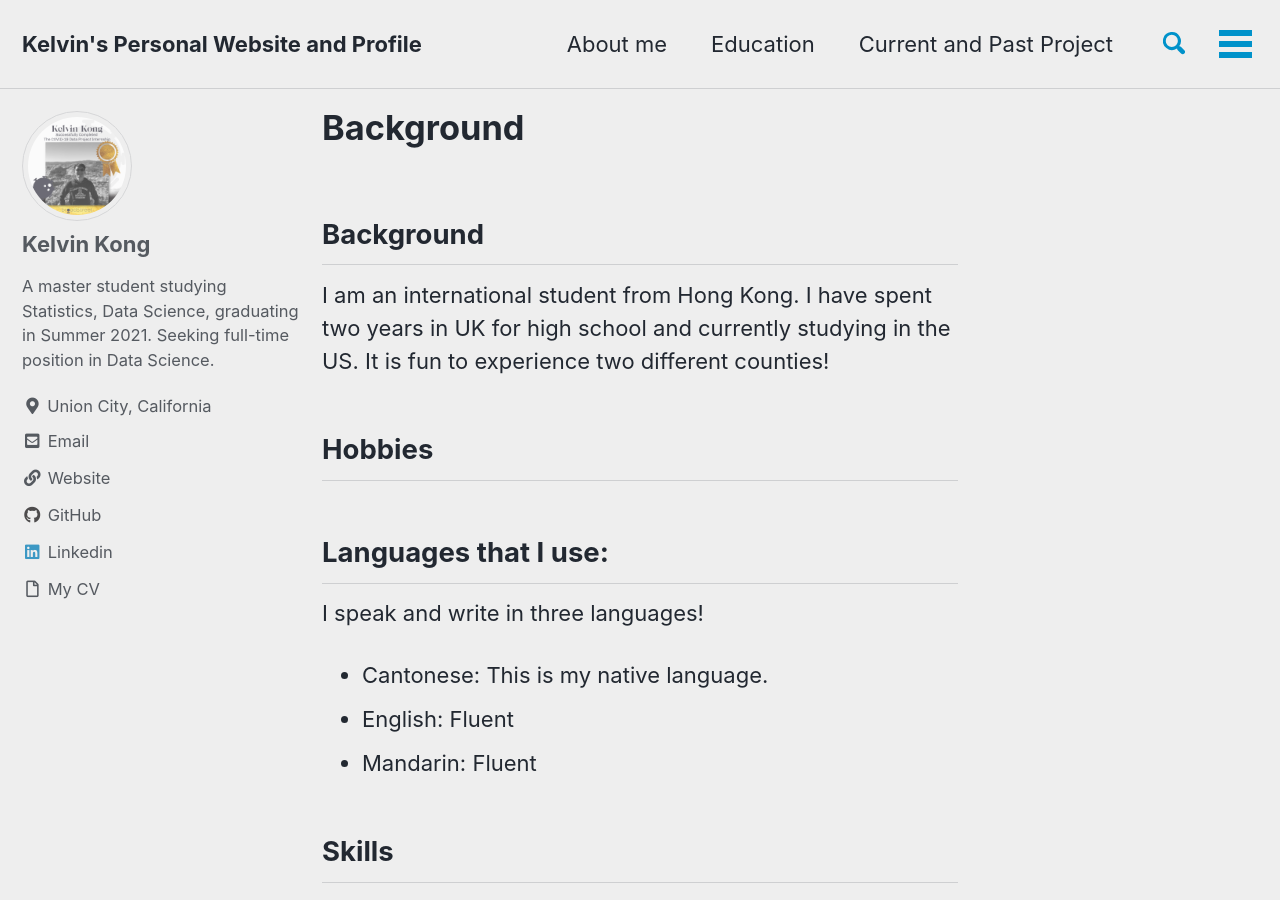
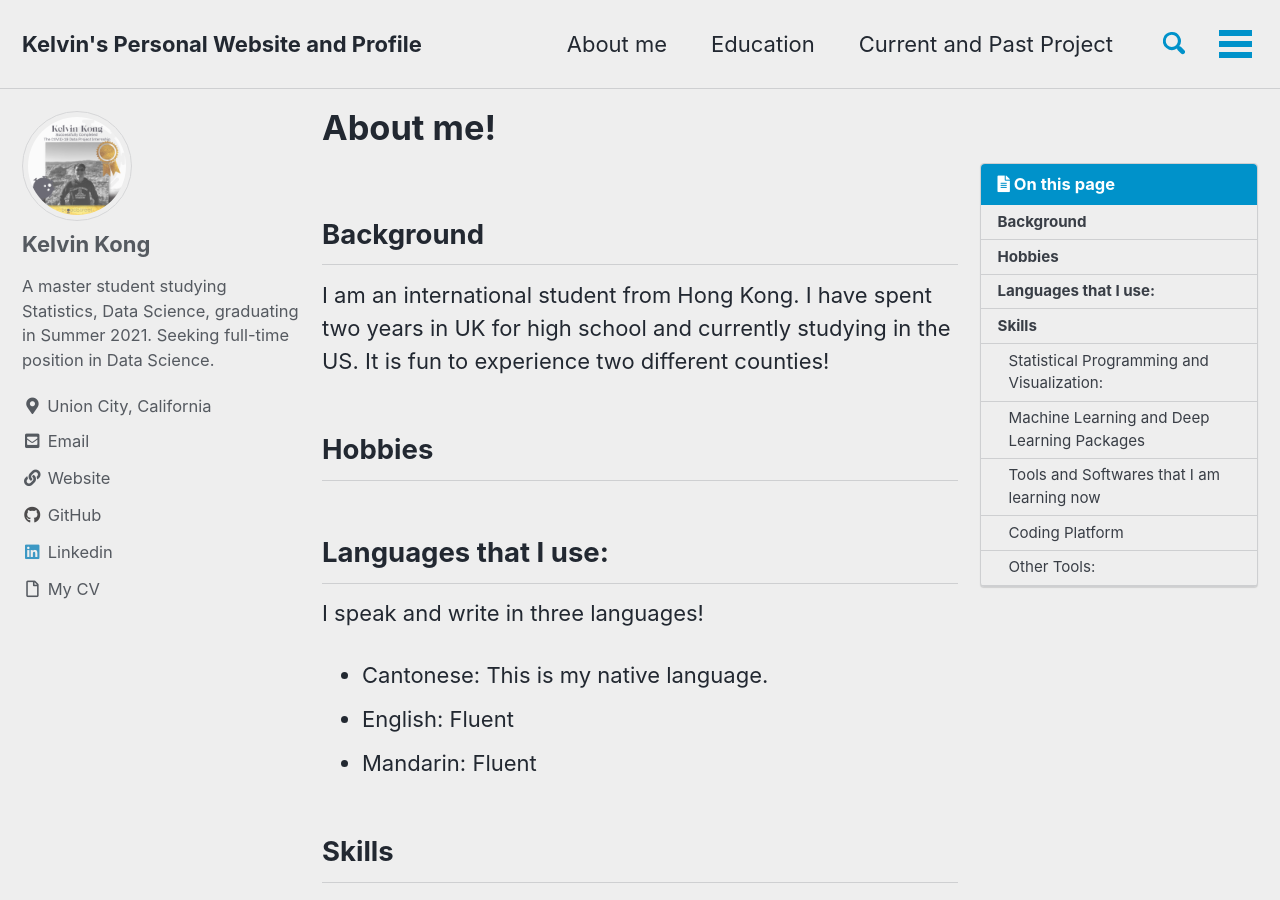
Before and after one commit to kelvin-cykong/kelvin-cykong.github.io, a Jekyll site: the page built from pages/about.md, in a window 1280 px wide and 900 px high. Built offline with Jekyll 4.4.1, drawn with Linux system fonts in a browser that asks for light colours; cached includes are drawn as plain includes; our own code applies the rules of GitHub Pages for plain Markdown files; comment, search, counter and statistics services are not loaded.

Commit message:
Update about.md

```diff
--- a/pages/about.md
+++ b/pages/about.md
@@ -1,3 +1,9 @@
+---
+permalink: /about/
+title: "About me!"
+toc: true
+---
+
 ## Background
 I am an international student from Hong Kong. I have spent two years in UK for high school and currently studying in the US. It is fun to experience two different counties!
 
```
